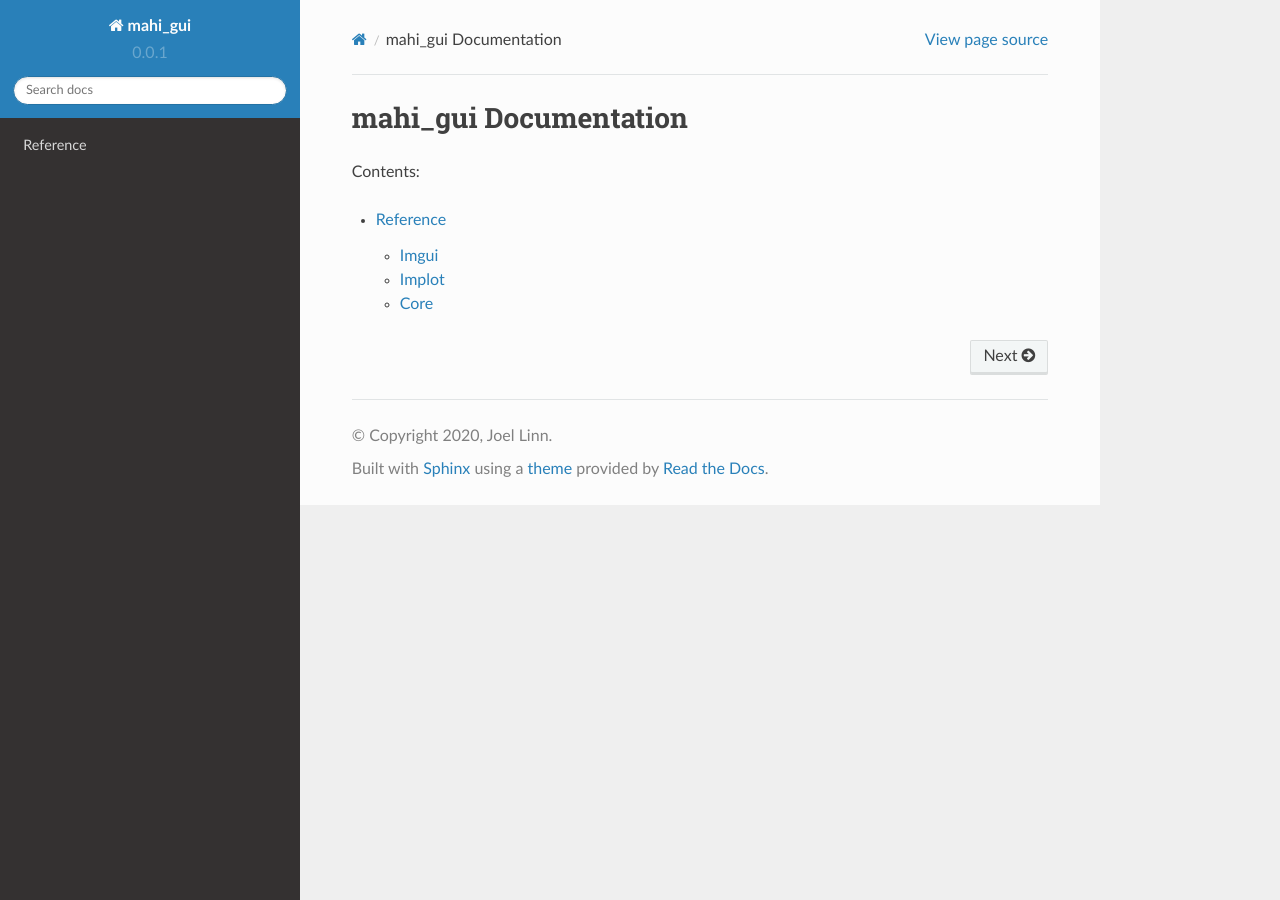
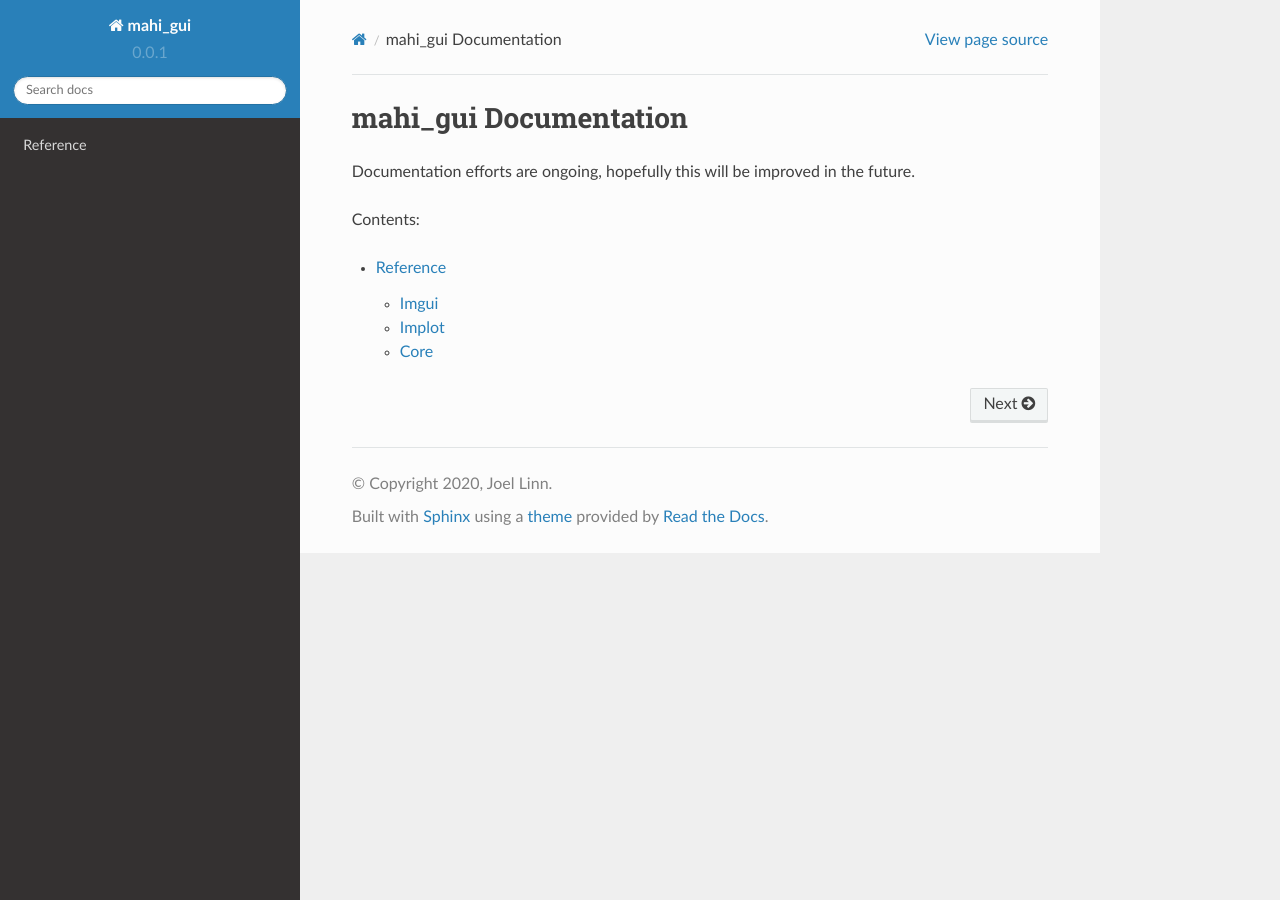
Before and after one commit to JoelLinn/py-mahi-gui, a Sphinx documentation site: the page built from docs/index.rst, in a window 1280 px wide. Built offline with Sphinx 7.4.7 and the Read the Docs theme 2.0.0, drawn with Linux system fonts in a browser that asks for light colours.

```diff
--- a/docs/index.rst
+++ b/docs/index.rst
@@ -1,5 +1,7 @@
 mahi_gui Documentation
 ============================
+
+Documentation efforts are ongoing, hopefully this will be improved in the future.
 
 Contents:
 
```
